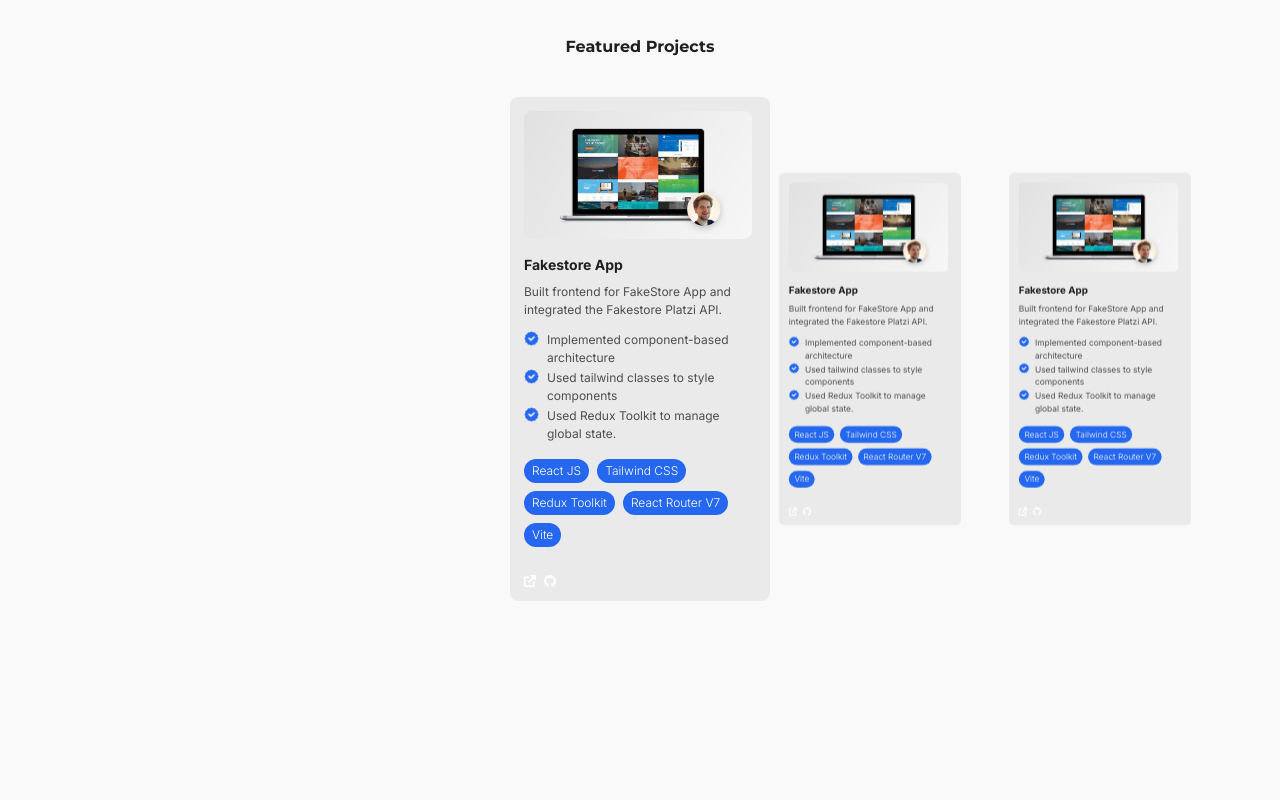
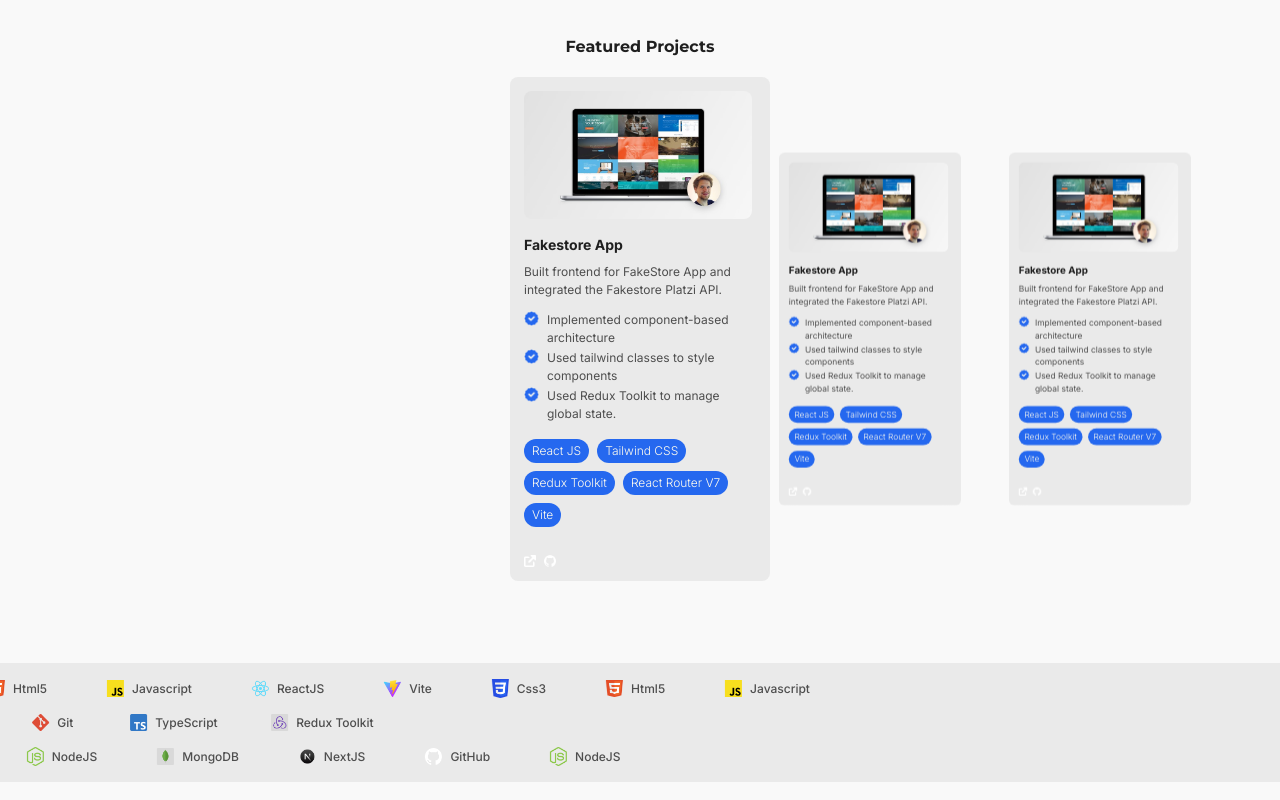
Before and after one commit to shameCanales/portfolio-nextjs, a Next.js app: page / in a window 1280 px wide. Shown: the part 945-1745 px from the top of the page. Before the commit the page ends 1602 px from the top, so only its background shows below. Built offline with nearby package versions, Linux system fonts and the light colour scheme; no server answers.

Commit message:
added marque feature

```diff
--- a/src/app/page.tsx
+++ b/src/app/page.tsx
@@ -1,6 +1,7 @@
 import HeroSection from "@/components/sections/HeroSection";
 import GithubSection from "@/components/sections/GithubSection";
 import FeaturedProjects from "@/components/sections/FeaturedProjects";
+import TechMarue from "@/components/sections/TechMarque";
 
 export default function Home() {
   return (
@@ -8,6 +9,7 @@
       <HeroSection />
       <GithubSection />
       <FeaturedProjects />
+      <TechMarue />
     </div>
   );
 }
--- a/src/components/FeatureProjectsCarousel.tsx
+++ b/src/components/FeatureProjectsCarousel.tsx
@@ -104,7 +104,7 @@
   return (
     <div
       ref={containerRef}
-      className="flex items-center justify-center w-full h-145 relative overflow-hidden"
+      className="flex items-center justify-center w-full h-135 relative overflow-hidden"
     >
       {featuredProjects.map((project, index) => {
         const isCenter = index === current;
@@ -116,7 +116,7 @@
           <motion.div
             key={project.id}
             animate={{ x: offset, scale: isCenter ? 1 : 0.7 }}
-            transition={{ type: "spring", stiffness: 300, damping: 30 }}
+            transition={{ type: "spring", stiffness: 200, damping: 25, mass: 0.8 }}
             className={`
 
                flex items-center justify-center h-auto
@@ -126,7 +126,7 @@
             onClick={() => handleCardClick(index)}
             drag="x"
             dragConstraints={{ left: 0, right: 0 }}
-            dragElastic={0}
+            dragElastic={0.15}
             onDragEnd={handleDragEnd}
           >
             <FeaturedProjectItem project={project} />
--- a/src/components/GitHubStats.tsx
+++ b/src/components/GitHubStats.tsx
@@ -65,7 +65,7 @@
 
   return (
     <div
-      className="overflow-x-auto font-mono text-sm bg-[#07061B] p-4 sm:p-5 lg:py-10 rounded-2xl sm:rounded-3xl md:rounded-4xl mt-6 2xl:mt-8 md:max-w-[834px] mx-auto"
+      className="overflow-x-auto font-mono text-sm bg-[#030303] p-4 sm:p-5 lg:py-10 rounded-2xl sm:rounded-3xl md:rounded-4xl mt-6 2xl:mt-8 md:max-w-[834px] mx-auto"
       ref={gridRef}
     >
       <div className="flex space-x-[2.2px] ml-10 mb-1.5 w-max">
--- /dev/null
+++ b/src/components/MarqueRow.tsx
@@ -0,0 +1,72 @@
+"use client";
+
+import { motion } from "framer-motion";
+import Image from "next/image";
+import { Inter } from "next/font/google";
+
+const inter = Inter({
+  weight: ["400", "500", "600", "700"], // keep only the weights you actually use
+  subsets: ["latin"],
+  display: "swap",
+});
+
+interface RowItem {
+  name: string;
+  iconsrc: string;
+}
+
+interface MarqueeRowProps {
+  direction?: "left" | "right";
+  speed?: number;
+  items: RowItem[];
+}
+
+export default function MarqueeRow({
+  direction = "left",
+  speed = 50,
+  items,
+}: MarqueeRowProps) {
+  const animation = {
+    x: direction === "left" ? ["0%", "-100%"] : ["-100%", "0%"],
+  };
+
+  const transition = {
+    repeat: Infinity,
+    duration: speed,
+    ease: "linear" as const,
+  };
+
+  return (
+    <div className="w-full overflow-hidden">
+      <motion.div
+        className="flex gap-15"
+        animate={animation}
+        transition={transition}
+      >
+        {/* Repeat content twice for seamless marquee loop */}
+        {Array.from({ length: 2 }).map((_, i) => (
+          <div key={i} className="flex gap-15">
+            {items.map((item) => (
+              <div
+                key={item.name}
+                className="flex items-center gap-2 whitespace-nowrap"
+              >
+                <Image
+                  src={item.iconsrc}
+                  alt={item.name}
+                  width={17}
+                  height={17}
+                />
+                <p
+                  className={`${inter.className} font-medium text-xs text-[var(--color-text-secondary)]`}
+                >
+                  {item.name}
+                </p>
+              </div>
+            ))}
+          </div>
+        ))}
+      </motion.div>
+    </div>
+  );
+}
--- a/src/components/MobileNav.tsx
+++ b/src/components/MobileNav.tsx
@@ -69,7 +69,7 @@
           animate="visible"
           exit="exit"
           variants={containerVariants}
-          className="md:hidden fixed top-0 w-full h-full bg-[rgba(17,17,17,0.76)] backdrop-blur-xs pt-8 text-center flex flex-col z-[99]"
+          className="md:hidden fixed top-0 w-full h-full bg-[rgba(17,17,17,0.76)] backdrop-blur-sm pt-8 text-center flex flex-col z-[99]"
         >
           <div className="text-right mr-7">
             <ToggleMobileNav>
--- /dev/null
+++ b/src/components/sections/TechMarque.tsx
@@ -0,0 +1,74 @@
+import MarqueeRow from "../MarqueRow";
+
+const items1 = [
+  {
+    name: "ReactJS",
+    iconsrc: "/logos/reactjs.png",
+  },
+  {
+    name: "Vite",
+    iconsrc: "/logos/vite.png",
+  },
+  {
+    name: "Css3",
+    iconsrc: "/logos/css3.png",
+  },
+  {
+    name: "Html5",
+    iconsrc: "/logos/html5.png",
+  },
+  {
+    name: "Javascript",
+    iconsrc: "/logos/javascript.png",
+  },
+];
+const items2 = [
+  {
+    name: "VSCode",
+    iconsrc: "/logos/vscode.png",
+  },
+  {
+    name: "TailwindCSS",
+    iconsrc: "/logos/tailwindcss.png",
+  },
+  {
+    name: "Git",
+    iconsrc: "/logos/git.png",
+  },
+  {
+    name: "TypeScript",
+    iconsrc: "/logos/typescriptLogo.png",
+  },
+  {
+    name: "Redux Toolkit",
+    iconsrc: "/logos/reduxtoolkit.png",
+  },
+];
+const items3 = [
+  {
+    name: "MongoDB",
+    iconsrc: "/logos/monggodb.png",
+  },
+  {
+    name: "NextJS",
+    iconsrc: "/logos/nextjs.png",
+  },
+  {
+    name: "GitHub",
+    iconsrc: "/logos/github.png",
+  },
+  {
+    name: "NodeJS",
+    iconsrc: "/logos/nodejs.png",
+  },
+];
+
+export default function TechMarue() {
+  return (
+    <div className="flex flex-col gap-4 bg-[var(--color-card)] mx-[-20px] py-4 mt-16">
+      <MarqueeRow direction="left" speed={20} items={items1} />
+      <MarqueeRow direction="right" speed={20} items={items2} />
+      <MarqueeRow direction="left" speed={20} items={items3} />
+    </div>
+  );
+}
```
